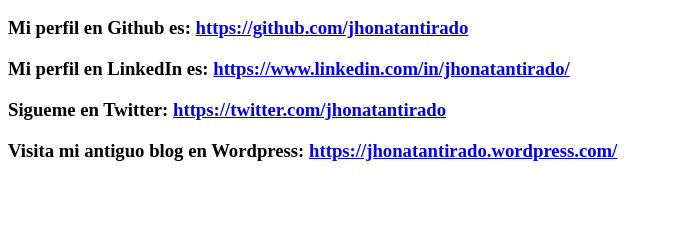
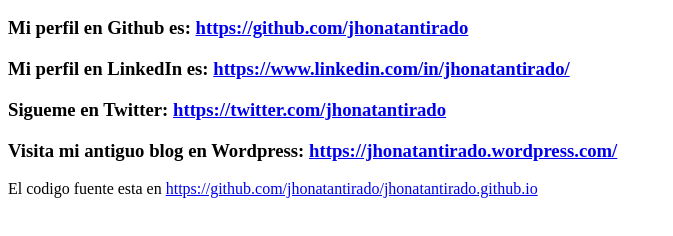
Before and after one commit to jhonatantirado/jhonatantirado, a plain HTML site: page index.html in a window 1280 px wide. Shown: the part 96-332 px from the top of the page, without its empty margins (0-673 px from the left). Drawn offline with Linux system fonts and the light colour scheme.

Commit message:
Repo link

```diff
--- a/index.html
+++ b/index.html
@@ -4,3 +4,4 @@
 <h3>Mi perfil en LinkedIn es: <a href="https://www.linkedin.com/in/jhonatantirado/" target="_blank">https://www.linkedin.com/in/jhonatantirado/</a></h3>
 <h3>Sigueme en Twitter: <a href="https://twitter.com/jhonatantirado" target="_blank">https://twitter.com/jhonatantirado</a></h3>
 <h3>Visita mi antiguo blog en Wordpress: <a href="https://jhonatantirado.wordpress.com/" target="_blank">https://jhonatantirado.wordpress.com/</a></h3>
+<span>El codigo fuente esta en <a href="https://github.com/jhonatantirado/jhonatantirado.github.io" target="_blank">https://github.com/jhonatantirado/jhonatantirado.github.io</a></span>
```
